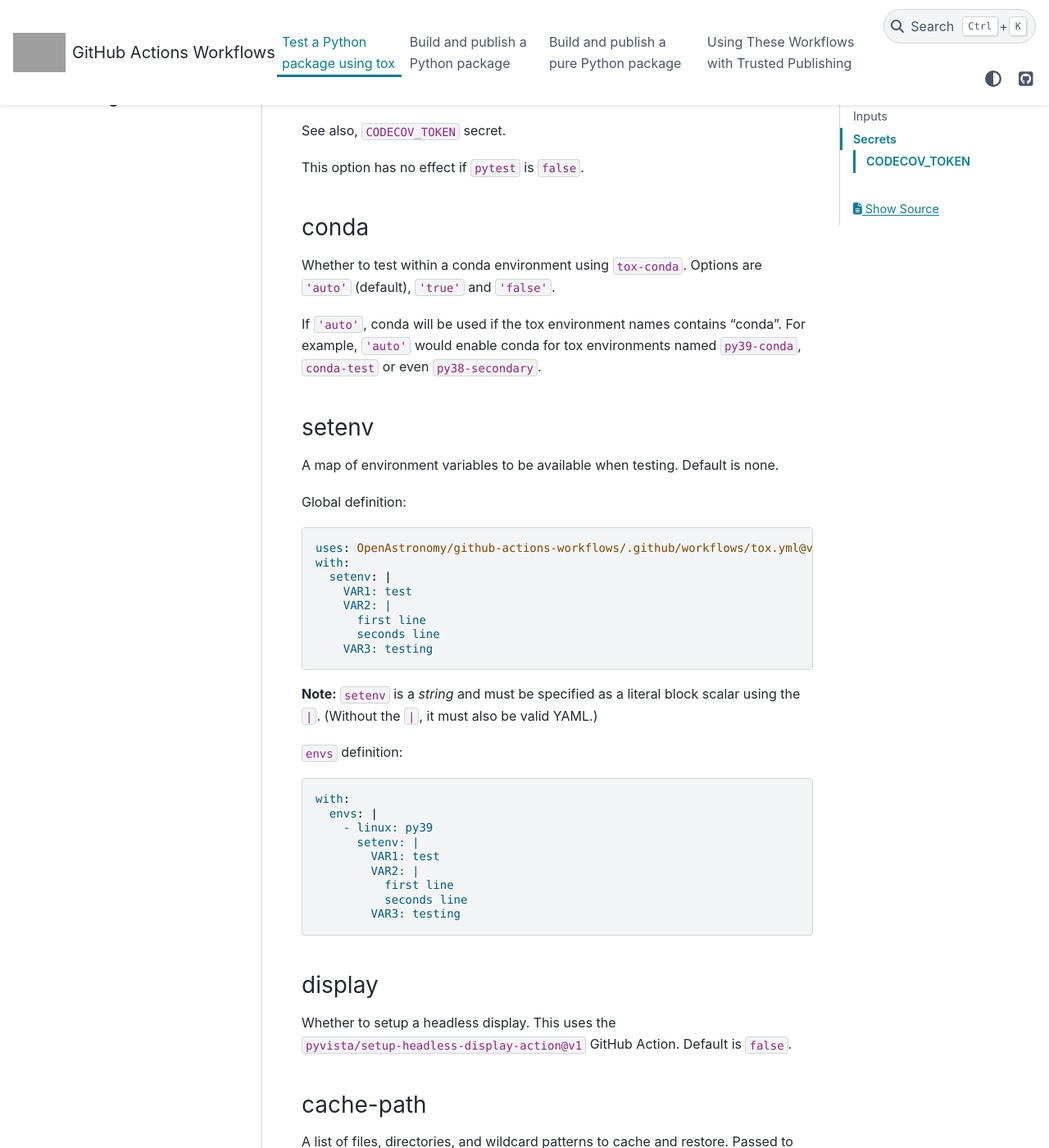
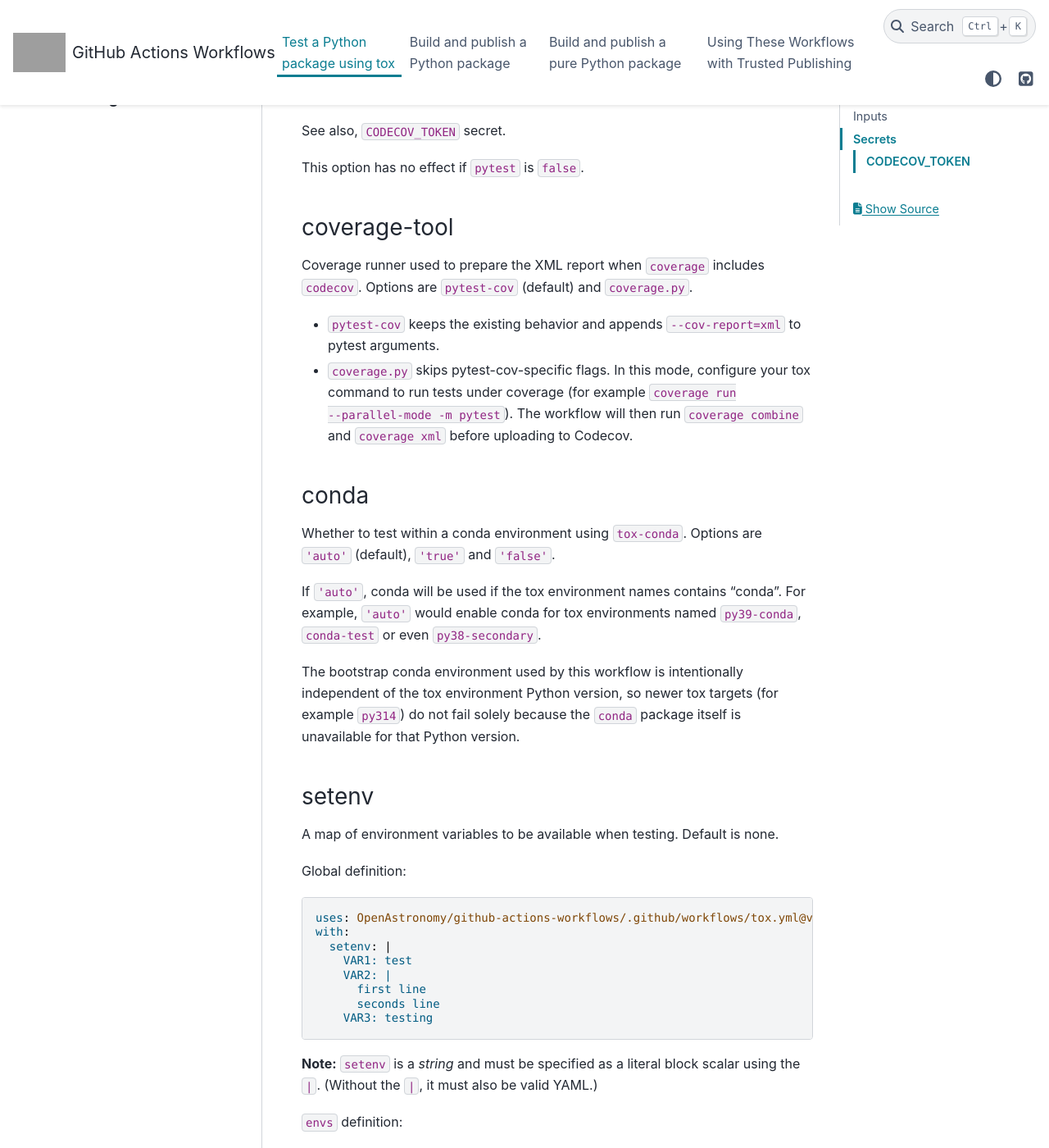
Before and after one commit to OpenAstronomy/github-actions-workflows, a Sphinx documentation site: the page built from docs/source/tox.rst, in a window 1280 px wide and 1400 px high, scrolled down 3472 px. Shown: the whole window at 82% size. Built offline with Sphinx 7.4.7 and the PyData theme 0.15.4, drawn with Linux system fonts in a browser that asks for light colours; grey boxes are pictures that could not be loaded.

Commit message:
Fix conda bootstrap solve for py314 tox envs

```diff
--- a/docs/source/tox.rst
+++ b/docs/source/tox.rst
@@ -172,6 +172,19 @@
 
 This option has no effect if ``pytest`` is ``false``.
 
+coverage-tool
+^^^^^^^^^^^^^
+
+Coverage runner used to prepare the XML report when ``coverage`` includes
+``codecov``. Options are ``pytest-cov`` (default) and ``coverage.py``.
+
+- ``pytest-cov`` keeps the existing behavior and appends ``--cov-report=xml``
+  to pytest arguments.
+- ``coverage.py`` skips pytest-cov-specific flags. In this mode, configure
+  your tox command to run tests under coverage (for example
+  ``coverage run --parallel-mode -m pytest``). The workflow will then run
+  ``coverage combine`` and ``coverage xml`` before uploading to Codecov.
+
 conda
 ^^^^^
 
@@ -181,6 +194,11 @@
 If ``'auto'``, conda will be used if the tox environment names contains
 “conda”. For example, ``'auto'`` would enable conda for tox environments
 named ``py39-conda``, ``conda-test`` or even ``py38-secondary``.
+
+The bootstrap conda environment used by this workflow is intentionally
+independent of the tox environment Python version, so newer tox targets
+(for example ``py314``) do not fail solely because the ``conda`` package
+itself is unavailable for that Python version.
 
 setenv
 ^^^^^^
```
Also changed, not shown: 3 other files.
